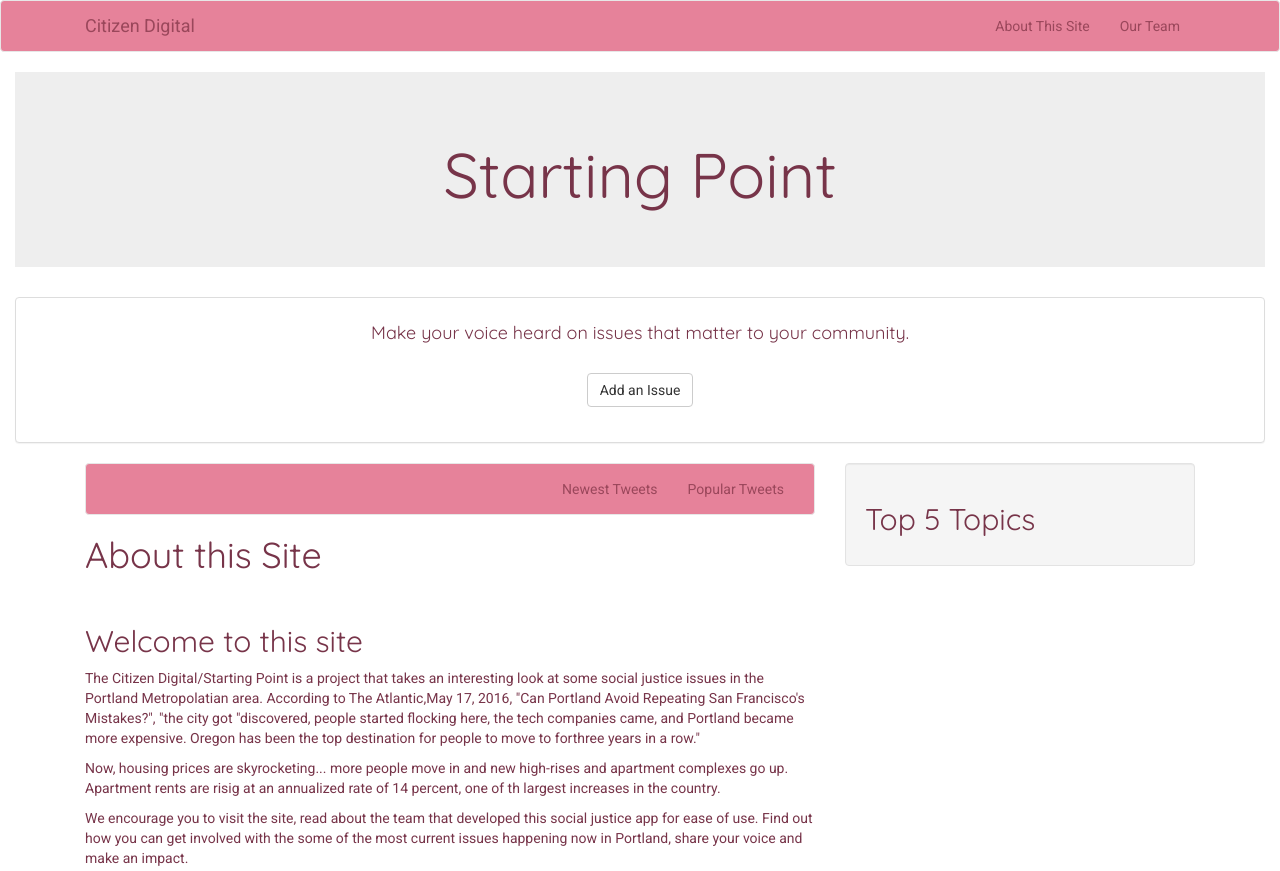
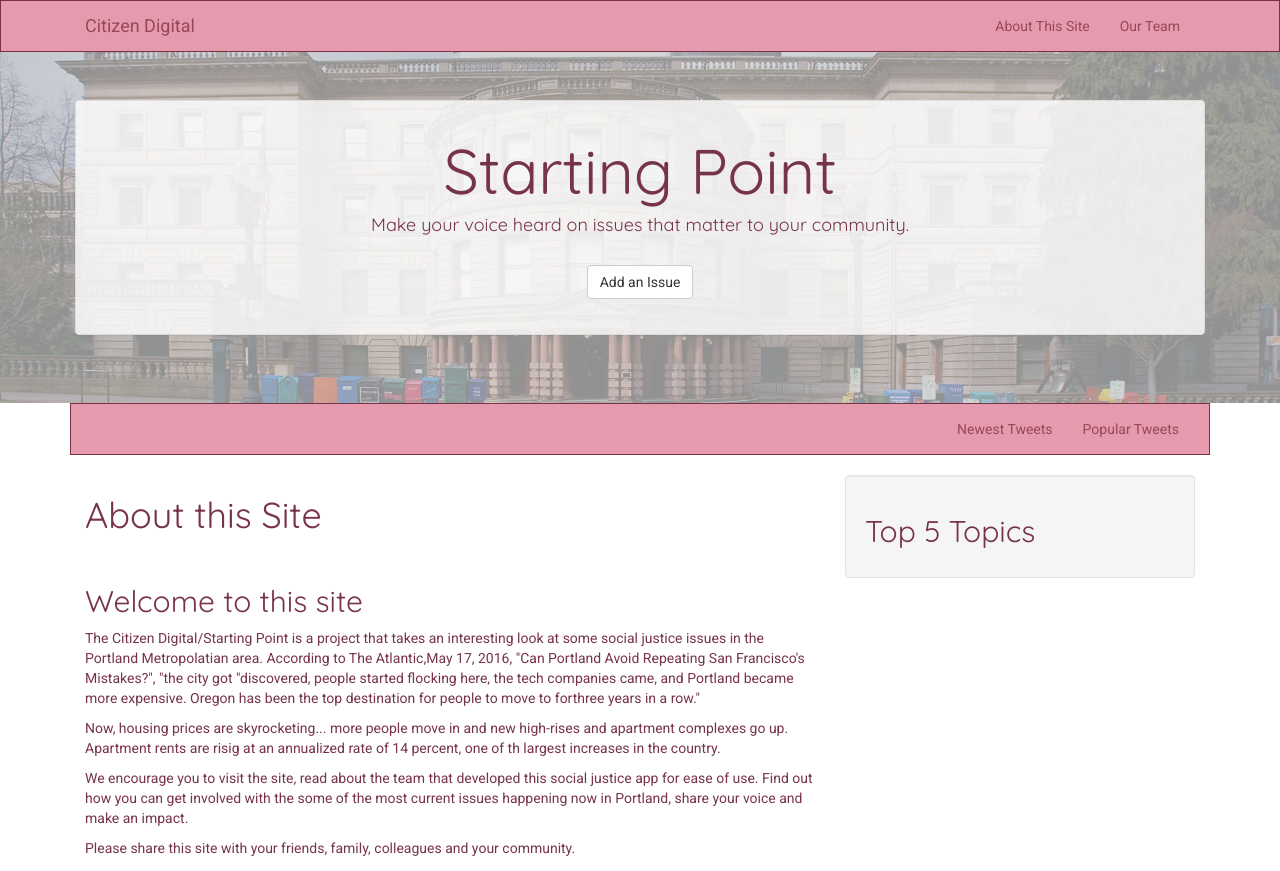
Before and after one commit to citizendigital/startingpoint, a website: page index.html in a window 1280 px wide. Shown: the top 871 px of the page. Drawn offline with Linux system fonts and the light colour scheme.

Commit message:
Added colors and adjusted sizes

```diff
--- a/css/layout.css
+++ b/css/layout.css
@@ -1,7 +1,10 @@
 .navbar {
-    background-color: #E6829A;
+    background-color: #e69aad;
 }
-
+.navbar-default {
+    border: 1px solid #773449;
+    border-radius: 0;
+}
 .navbar-default .navbar-brand {
     color: #9A475B;
 }
--- a/css/modules.css
+++ b/css/modules.css
@@ -1,12 +1,22 @@
+#navTop {
+    margin-bottom: 0;
+}
+
 #jumboName {
     text-align: center;
     -webkit-border-radius: 0;
     -moz-border-radius: 0;
     border-radius: 0;
+    margin-bottom:0;
 }
-
+.jumbotron {
+    background-color: transparent;
+}
+#jumboPanel {
+    background-color: rgba(270,270,270,0.8);
+}
 #sortingMenu {
-    background-color: #E6829A;
+    background-color: #e69aad;
 }
 
 #issuesList {
@@ -19,3 +29,11 @@
 #issueButton {
     margin: 20px;
 }
+
+.bgBlue {
+    background-image: url("/img/PortlandCityHall2.jpg");
+    background-size: cover;
+    background-repeat: no-repeat;
+    background-position: center;
+    background-attachment: fixed;
+}
--- a/index.html
+++ b/index.html
@@ -39,7 +39,7 @@
 </head>
 
 <body>
-<nav class="navbar navbar-default">
+<nav class="navbar navbar-default" id="navTop">
     <div class="container">
         <div class="container-fluid">
             <div class="navbar-header">
@@ -67,14 +67,17 @@
 <div class="container-fluid bgBlue">
 
     <div class="jumbotron" id="jumboName">
+    <div class="panel panel-default" id="jumboPanel">
+        <div class="panel-body text-center">
         <h1>Starting Point</h1>
+            <h4>Make your voice heard on issues that matter to your community.</h4>
+            <button type="button" class="btn btn-default" id="issueButton">Add an Issue</button>
+        </div>
+    </div>
 
     </div>
 
-    <div class="panel panel-default">
-        <div class="panel-body text-center">
             <!-- <span> The Citizen Digital site is the place to add your voice concerning some social justice issues in Portland. We have chosen five topics to direct our attention to:</span> -->
-            <h4>Make your voice heard on issues that matter to your community.</h4>
             <!-- <ul id="issuesList">
                 <li>Homeless</li>
                 <li>Low Income Families</li>
@@ -83,15 +86,11 @@
                 <li>Hunger</li>
             </ul> -->
             <!-- <p>We encourage you to add your thoughts here. To submit an issue, click the Add an Issue button, you will be taken directly to our Comment Form, write your issue and submit to Twitter, log into your account and post. If you choose to post about one of our featured topics, your post may be presented here on our site as one of the Top 5 Topics. Thank you for your support.</p> -->
-            <button type="button" class="btn btn-default" id="issueButton">Add an Issue</button>
-        </div>
-    </div>
 </div>
 
 <!-- This container holds together the formatting. Everything other than the nav and jumbotron should be inside this div -->
 <div class="container">
 
-    <div class="col-lg-8" id="columnLeft">
         <div class="navbar navbar-default " role="navigation" id="sortingMenu">
             <div class="container-fluid">
                 <div class="navbar-header">
@@ -102,14 +101,17 @@
                 </div>
                 <div class="collapse navbar-collapse navbar-menubuilder">
                     <ul class="nav navbar-nav navbar-right">
-                        <li><a href="/newest">Newest Tweets</a>
+                        <li><a href="/newest" id="newestLink">Newest Tweets</a>
                         </li>
-                        <li><a href="/popular">Popular Tweets</a>
+                        <li><a href="/popular" id="popularLink">Popular Tweets</a>
                         </li>
                     </ul>
                 </div>
             </div>
         </div>
+</div>
+<div class="container">
+    <div class="col-lg-8" id="columnLeft">
 
         <!-- Template Renders here -->
         <div id="tweetsPoolNew"></div>
--- a/js/routes.js
+++ b/js/routes.js
@@ -22,10 +22,12 @@ page('/team', function() {
 });
 
 page('/newest', function () {
+    $("#tweetsPoolNew").children().fadeOut(200).remove();
     tweetsController.recent();
 });
 
 page('/popular', function () {
+    $("#tweetsPoolPopular").children().fadeOut(200).remove();
     tweetsController.popular();
 });
 
--- a/js/tweetView.js
+++ b/js/tweetView.js
@@ -1,6 +1,5 @@
 (function (module) {
     var tweetView = {};
-
 
     var render = function (data) {
     Handlebars.registerHelper('wrapURL', function(str) {
```
Also changed, not shown: img/PortlandCityHall2.jpg (added).
